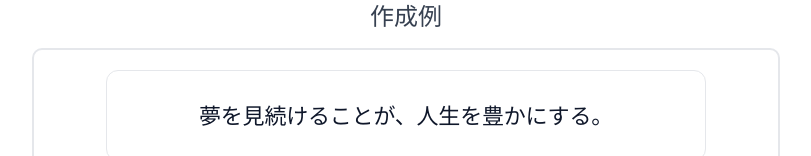
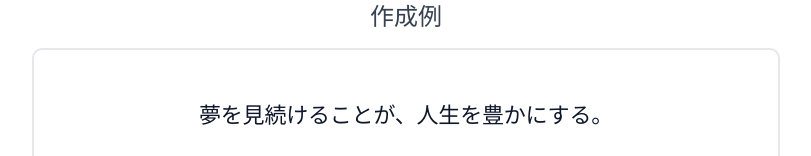
Before and after one commit to mizunoryuki/fake-quotes, a React (Vite) app: page / in a window 1280 px wide. Shown: the part 796-952 px from the top of the page, without its empty margins (234-1045 px from the left). Built offline with nearby package versions, Linux system fonts and the light colour scheme.

Commit message:
Fix: remove unnecessary styles from quoteCard class in QuoteCard.module.css

```diff
--- a/src/components/quote-card/QuoteCard.module.css
+++ b/src/components/quote-card/QuoteCard.module.css
@@ -22,13 +22,9 @@
 }
 
 .quoteCard {
-	width: 100%;
 	padding: 28px 22px;
 	background: #ffffff;
 	text-align: center;
-	box-sizing: border-box;
-	border-radius: 12px;
-	border: 1px solid #e5e7eb;
 }
 
 .quoteText {
```
